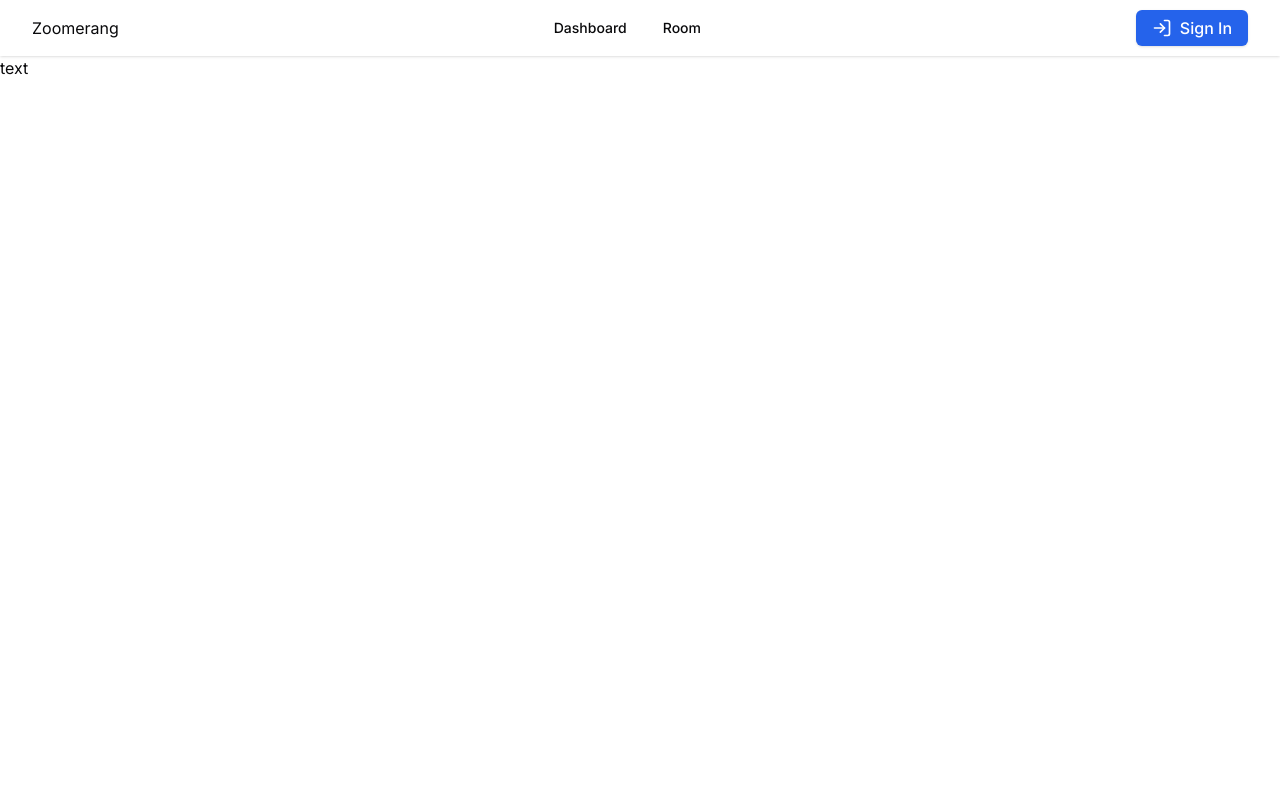
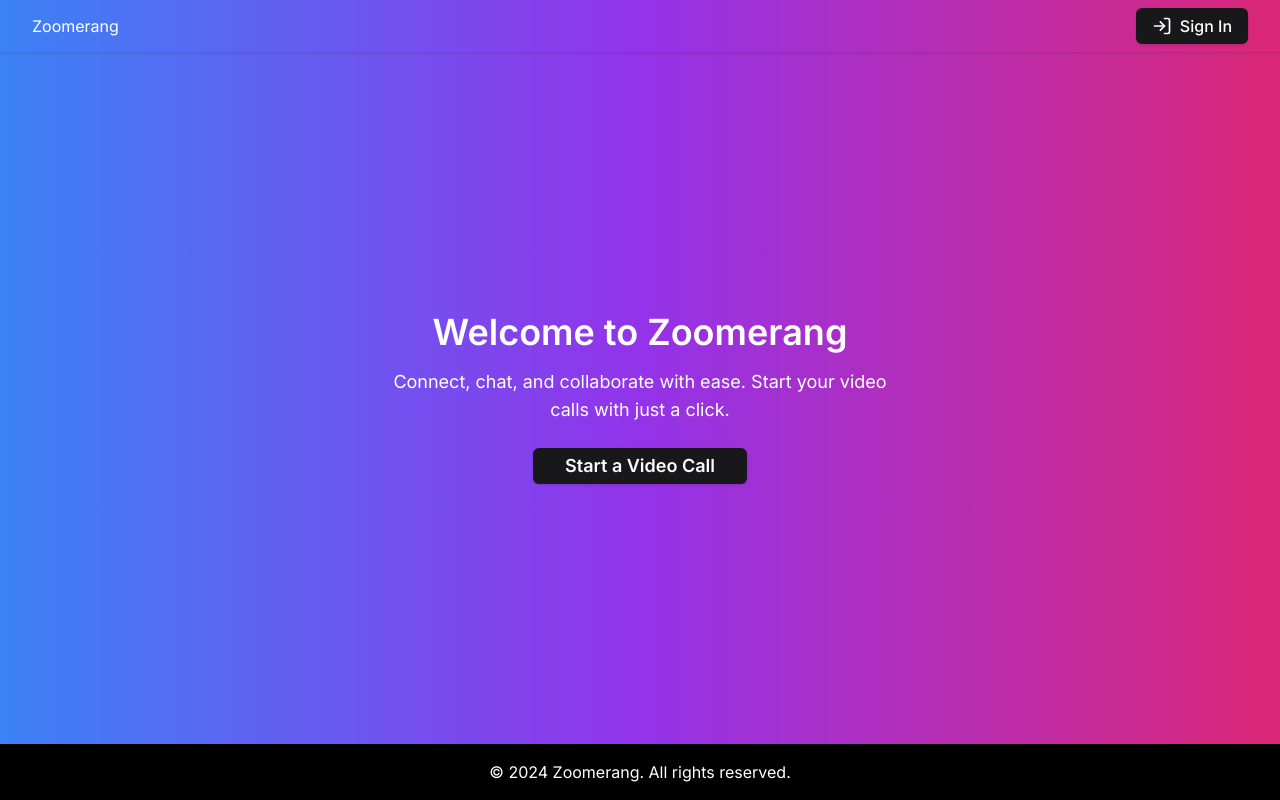
Before and after one commit to redonbej/zoomerang, a Next.js app: page / in a window 1280 px wide. Built offline with nearby package versions, Linux system fonts and the light colour scheme.

Commit message:
Changed layout of the app and added a footer

```diff
--- a/app/(auth)/login/page.tsx
+++ b/app/(auth)/login/page.tsx
@@ -51,7 +51,7 @@ export default function Login() {
   };
 
   return (
-    <div className="flex justify-center items-center h-screen bg-gray-50">
+    <div className="flex justify-center items-center h-screen bg-gradient-to-r from-blue-500 via-purple-600 to-pink-600">
       <div className="bg-white p-8 rounded-lg shadow-lg w-96">
         <h2 className="text-2xl font-semibold text-center mb-6">Login</h2>
         {errorMessage && (
@@ -94,7 +94,7 @@ export default function Login() {
 
           <Button
             type="submit"
-            className="w-full py-2 bg-blue-600 text-white rounded-md hover:bg-blue-700"
+            className="w-full py-2 text-white rounded-md hover:bg-blue-700"
             disabled={loading}
           >
             {loading ? "Logging in..." : "Login"}
--- a/app/(auth)/register/page.tsx
+++ b/app/(auth)/register/page.tsx
@@ -74,7 +74,7 @@ export default function Register() {
   };
 
   return (
-    <div className="flex justify-center items-center h-screen bg-gray-50">
+    <div className="flex justify-center my-16 items-center h-screen">
       <div className="bg-white p-8 rounded-lg shadow-lg w-96">
         <h2 className="text-2xl font-semibold text-center mb-6">Sign Up</h2>
         {errorMessage && <p className="text-red-500 text-center mb-4">{errorMessage}</p>}
@@ -158,7 +158,7 @@ export default function Register() {
 
           <Button
             type="submit"
-            className="w-full py-2 bg-blue-600 text-white rounded-md hover:bg-blue-700"
+            className="w-full py-2 text-white rounded-md hover:bg-blue-700"
             disabled={loading || !isPasswordValid || !isEmailValid}
           >
             {loading ? "Creating Account..." : "Sign Up"}
--- a/app/(main)/room/createJoinRoomControls.tsx
+++ b/app/(main)/room/createJoinRoomControls.tsx
@@ -84,15 +84,17 @@ export default function CreateJoinRoomControls() {
             <div className='mx-5 flex items-center'>
                 <div
                     className={'flex items-center border-2 border-[#e3e3e3] text-xl h-14 py-3 px-4 rounded-md ' + (focussed ? 'border-blue-500' : '')}>
-                    <Keyboard className='mr-2.5'/>
-                    <input className='outline-0 sm:w-[180px] w-full' placeholder='Enter Room Code' onFocus={focusIn}
+                    <Keyboard className='text-gray-100 mr-2.5'/>
+                    <input className='bg-transparent text-gray-100 placeholder:text-gray-100 outline-0 sm:w-[180px] w-full' placeholder='Enter Room Code' onFocus={focusIn}
                            onBlur={focusOut} onChange={(e) => textChange(e.target.value)}/>
                 </div>
 
-                <Button className='text-xl enabled:text-blue-600 ml-5 h-14 py-3 hover:bg-blue-100' variant='ghost'
-                        disabled={joinDisabled} onClick={onJoin}>
-                    Join
-                </Button>
+                <div className={`${joinDisabled ? 'cursor-not-allowed' : 'cursor-pointer'}`}>
+                    <Button className='text-xl enabled:text-gray-100 text-gray-100 ml-5 h-14 py-3 bg-blue-500 hover:bg-blue-600' variant='ghost'
+                            disabled={joinDisabled} onClick={onJoin}>
+                        Join
+                    </Button>
+                </div>
             </div>
 
             {
--- a/app/(main)/room/page.tsx
+++ b/app/(main)/room/page.tsx
@@ -1,23 +1,20 @@
 import CreateJoinRoomControls from "@/app/(main)/room/createJoinRoomControls";
 
 export default function Room() {
+  return (
+    <div className="w-full h-full flex justify-center items-center">
+      <div className="sm:w-[1000px] w-full sm:h-4/5 shadow-2xl rounded-lg p-10 sm:m-10 m-5 flex flex-col">
+        <h1 className="text-4xl text-gray-200 font-normal text-center mb-10">
+          Video calls and meetings free of charge
+        </h1>
 
+        <p className="text-gray-100 text-2xl text-center mb-10">
+          Get in touch with your friends or family by live chatting, sending
+          reactions and collaborating
+        </p>
 
-    return <div className='w-full h-full flex justify-center items-center'>
-
-        <div className='sm:w-[1000px] w-full sm:h-4/5 shadow-2xl rounded-lg p-10 sm:m-10 m-5 flex flex-col'>
-
-            <h1 className='text-4xl font-normal text-center mb-10'>Video calls and meetings free of charge</h1>
-
-            <p className='text-[#444746] text-2xl text-center mb-10'>Get in touch with your friends or family by live chatting, sending reactions and collaborating</p>
-
-            <CreateJoinRoomControls></CreateJoinRoomControls>
-
-            <div>
-
-            </div>
-
-        </div>
-
+        <CreateJoinRoomControls></CreateJoinRoomControls>
+      </div>
     </div>
+  );
 }
--- a/app/layout.tsx
+++ b/app/layout.tsx
@@ -1,6 +1,7 @@
 import { AuthProvider } from './context/AuthContext';
 import type { Metadata } from 'next';
-import { Header } from '@/components/layout/header';
+import Footer from '@/components/layout/footer';
+import Header from '@/components/layout/header';
 import { Inter } from 'next/font/google';
 import './globals.css';
 import { Toaster } from '@/components/ui/sonner';
@@ -23,10 +24,11 @@ export default function RootLayout({
 }>) {
   return (
     <html lang="en">
-      <body className={`${inter.variable} antialiased flex flex-col h-screen`}>
+      <body className={`${inter.variable} antialiased flex flex-col bg-gradient-to-r from-blue-500 via-purple-600 to-pink-600 h-screen`}>
         <AuthProvider>
           <Header />
           <div className="flex-1">{children}</div>
+          <Footer />
         </AuthProvider>
         <Toaster />
       </body>
--- a/app/page.tsx
+++ b/app/page.tsx
@@ -1,24 +1,29 @@
 "use client";
 
-import { useState } from "react";
-import SidePanel from "@/components/chat/sidePanel";
-import ActionButtons from "@/components/chat/actionButtons";
+import { Button } from "@/components/ui/button";
+import Link from "next/link";
 
 export default function Home() {
-  const [isSidePanelVisible, setIsSidePanelVisible] = useState(false);
+  return (
+    <div className="h-full bg-gradient-to-r from-blue-500 via-purple-600 to-pink-600 text-white flex flex-col">
+      <main className="flex-1 flex justify-center items-center p-8">
+        <div className="text-center max-w-lg">
+          <h2 className="text-4xl font-semibold mb-4">Welcome to Zoomerang</h2>
+          <p className="text-lg mb-6">
+            Connect, chat, and collaborate with ease. Start your video calls
+            with just a click.
+          </p>
 
-  const toggleSidePanel = () => {
-    setIsSidePanelVisible(!isSidePanelVisible);
-  };
-
-  return (
-    <div className="flex">
-      <div className="flex-1">
-        <div className="w-full">
-          text
+          <Link href="/room" legacyBehavior passHref>
+            <Button
+              color="blue"
+              className="px-8 py-4 text-lg font-semibold hover:bg-blue-600"
+            >
+              Start a Video Call
+            </Button>
+          </Link>
         </div>
-      </div>
-
+      </main>
     </div>
   );
 }
--- a/components/authenthication/account.tsx
+++ b/components/authenthication/account.tsx
@@ -14,7 +14,7 @@ export default function Account() {
             {isAuthenticated ? (
                 <ProfileDropdown/>
             ) : (
-                <Button className="w-full bg-blue-600 text-white hover:bg-blue-700">
+                <Button className="w-full text-white hover:bg-blue-700">
                     <Link href="/login" className="text-base flex items-center gap-2">
                         <LogInIcon className="!size-5" /> Sign In
                     </Link>
--- /dev/null
+++ b/components/layout/footer.tsx
@@ -0,0 +1,9 @@
+import React from "react";
+
+export default function Footer() {
+  return (
+    <footer className="bg-black text-center text-white p-4 mt-auto">
+      <p>&copy; {new Date().getFullYear()} Zoomerang. All rights reserved.</p>
+    </footer>
+  );
+}
--- a/components/layout/header.tsx
+++ b/components/layout/header.tsx
@@ -1,44 +1,20 @@
-"use client"
+"use client";
 
 import Account from "../authenthication/account";
-import Link from "next/link"
-import {
-    NavigationMenu,
-    NavigationMenuItem,
-    NavigationMenuLink,
-    NavigationMenuList,
-    navigationMenuTriggerStyle,
-} from "@/components/ui/navigation-menu"
+import Link from "next/link";
+import { NavigationMenu } from "@/components/ui/navigation-menu";
 
-export function Header() {
+export default function Header() {
   return (
-        <div className="w-full sticky top-0 bg-white shadow">
+    <div className="w-full sticky top-0 bg-gradient-to-r from-blue-500 via-purple-600 to-pink-600 shadow">
       <div className="max-w-screen-2xl m-auto flex justify-between items-center py-2 px-8">
         <Link href="/" legacyBehavior passHref>
-                    Zoomerang
+          <span className="cursor-pointer text-white">Zoomerang</span>
         </Link>
-                <NavigationMenu>
-                    <NavigationMenuList>
-                        <NavigationMenuItem>
-                            <Link href="/dashboard" legacyBehavior passHref>
-                                <NavigationMenuLink className={navigationMenuTriggerStyle()}>
-                                    Dashboard
-                                </NavigationMenuLink>
-                            </Link>
-                        </NavigationMenuItem>
-                        <NavigationMenuItem>
-                            <Link href="/room" legacyBehavior passHref>
-                                <NavigationMenuLink className={navigationMenuTriggerStyle()}>
-                                    Room
-                                </NavigationMenuLink>
-                            </Link>
-                        </NavigationMenuItem>
-                    </NavigationMenuList>
-                </NavigationMenu>
         <NavigationMenu>
           <Account />
         </NavigationMenu>
       </div>
     </div>
-    )
+  );
 }
```
Lines whose indentation alone changed are shown as unchanged.
